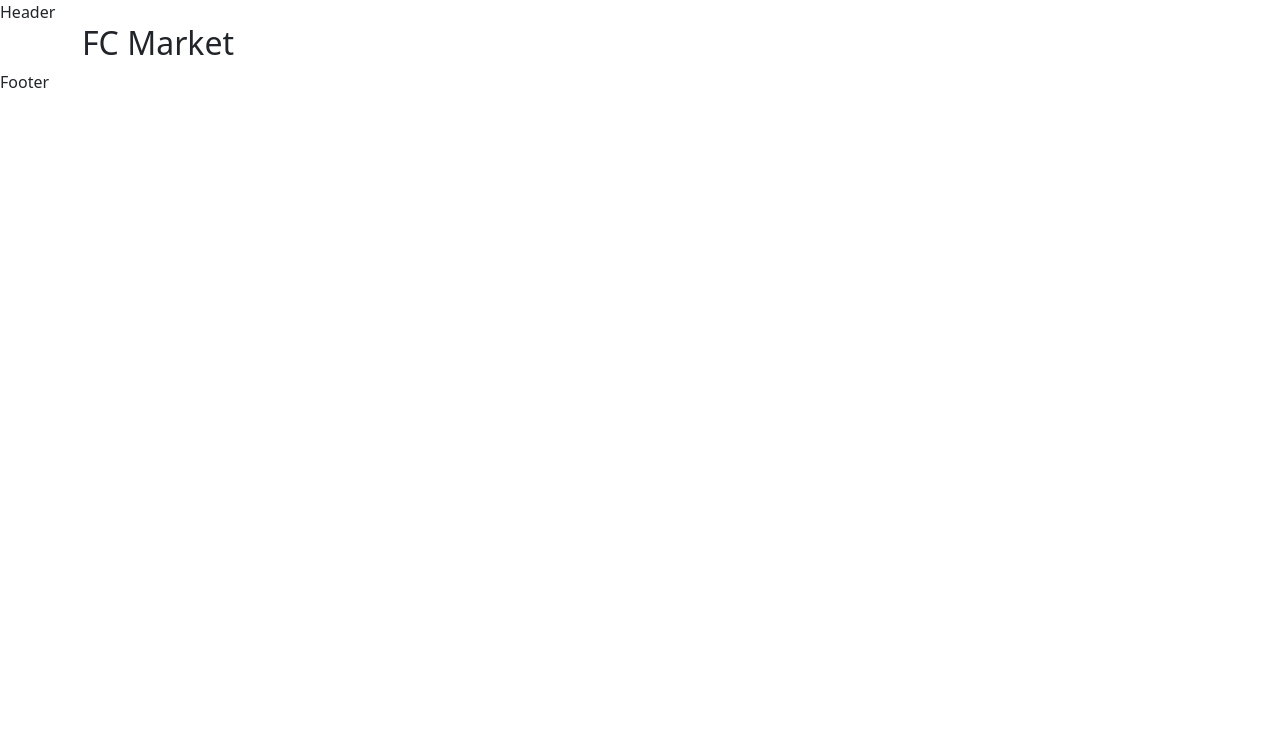
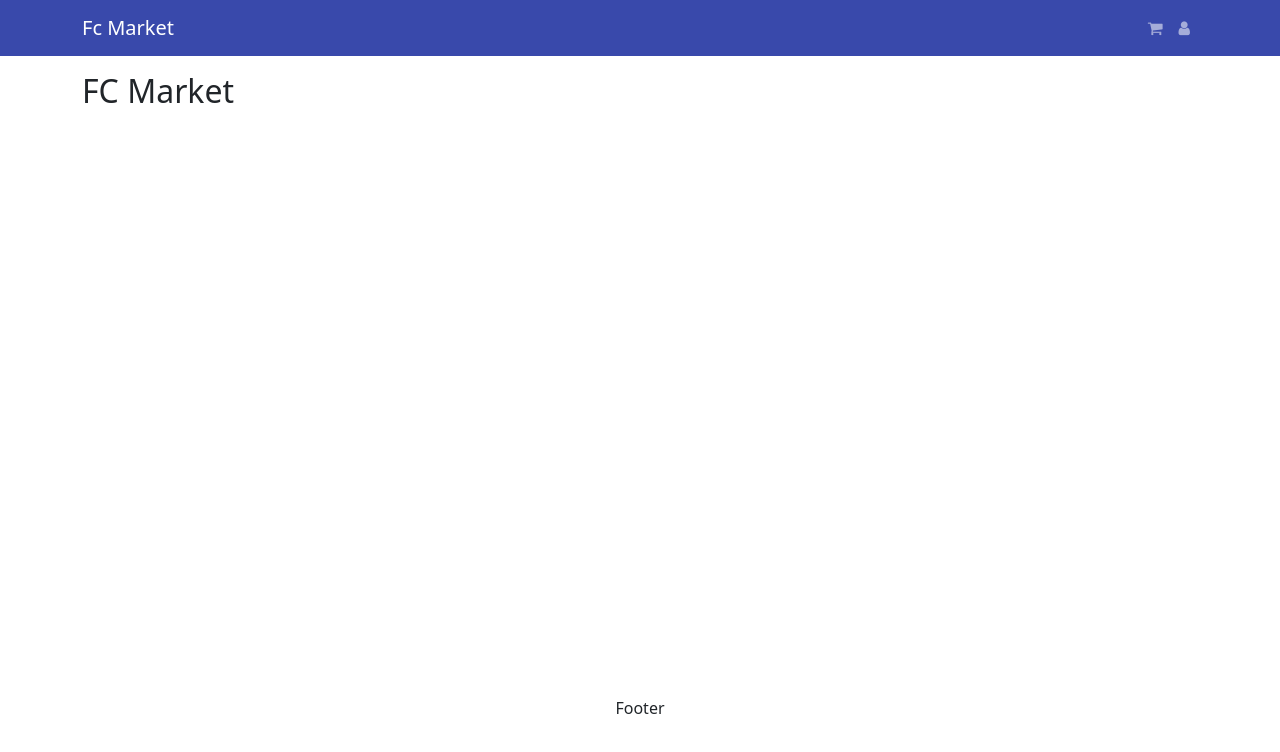
Before and after one commit to amirmohamad-mohamadi/Fc-Market, a React (Create React App) app: page / in a window 1280 px wide. Shown: the top 752 px of the page. Built offline with nearby package versions, Linux system fonts and the light colour scheme.

Commit message:
style to header and footer with react-bootstrap and use icon  font-awesome for header

```diff
--- a/package.json
+++ b/package.json
@@ -7,6 +7,7 @@
     "@testing-library/react": "^12.1.2",
     "@testing-library/user-event": "^13.5.0",
     "bootstrap": "^5.1.3",
+    "font-awesome": "^4.7.0",
     "react": "^17.0.2",
     "react-bootstrap": "^2.1.1",
     "react-dom": "^17.0.2",
--- a/src/App.jsx
+++ b/src/App.jsx
@@ -8,9 +8,11 @@ const App = () => {
   return (
     <div>
       <Header />
-      <Container>
-        <h2>FC Market</h2>
-      </Container>
+      <main>
+        <Container className="py-3">
+          <h2>FC Market</h2>
+        </Container>
+      </main>
       <Footer />
     </div>
   );
--- a/src/components/Footer/Footer.jsx
+++ b/src/components/Footer/Footer.jsx
@@ -1,7 +1,16 @@
-import React from 'react';
+import React from "react";
+import { Container, Row, Col } from "react-bootstrap";
 
 const Footer = () => {
-  return <div>Footer</div>;
+  return (
+    <footer>
+      <Container>
+        <Row>
+          <Col className="text-center">Footer</Col>
+        </Row>
+      </Container>
+    </footer>
+  );
 };
 
 export default Footer;
--- /dev/null
+++ b/src/components/Header/Header.css
@@ -0,0 +1,3 @@
+.nav-bg {
+  background-color: #3949ab;
+}
--- a/src/components/Header/Header.jsx
+++ b/src/components/Header/Header.jsx
@@ -1,7 +1,26 @@
-import React from 'react';
+import React from "react";
+import { Container, Navbar, Nav } from "react-bootstrap";
+
+import "./Header.css";
 
 const Header = () => {
-  return <div>Header</div>;
+  return (
+    <header>
+      <Navbar className="nav-bg" variant="dark">
+        <Container>
+          <Navbar.Brand href="/">Fc Market</Navbar.Brand>
+          <Nav>
+            <Nav.Link href="/cart">
+              <i className="fa fa-shopping-cart"></i>
+            </Nav.Link>
+            <Nav.Link href="/account">
+              <i className="fa fa-user"></i>
+            </Nav.Link>
+          </Nav>
+        </Container>
+      </Navbar>
+    </header>
+  );
 };
 
 export default Header;
--- a/src/index.css
+++ b/src/index.css
@@ -2,3 +2,7 @@ body {
   padding: 0;
   margin: 0;
 }
+
+main {
+  min-height: 80vh;
+}
--- a/src/index.js
+++ b/src/index.js
@@ -3,7 +3,8 @@ import ReactDOM from "react-dom";
 
 import App from "./App";
 
-import 'bootstrap/dist/css/bootstrap.min.css';
+import "bootstrap/dist/css/bootstrap.min.css";
+import "font-awesome/css/font-awesome.min.css";
 import "./index.css";
 
 ReactDOM.render(<App />, document.getElementById("root"));
```
Also changed, not shown: 1 other file (tests, documents, lock files or other folders).
